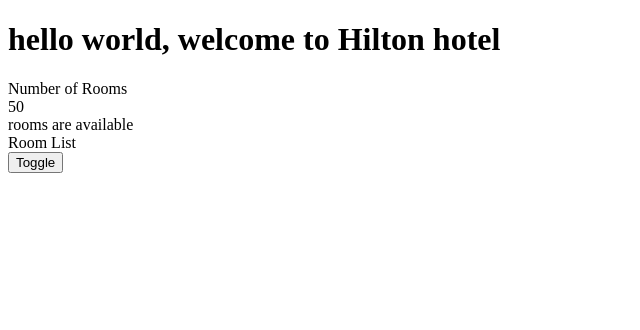
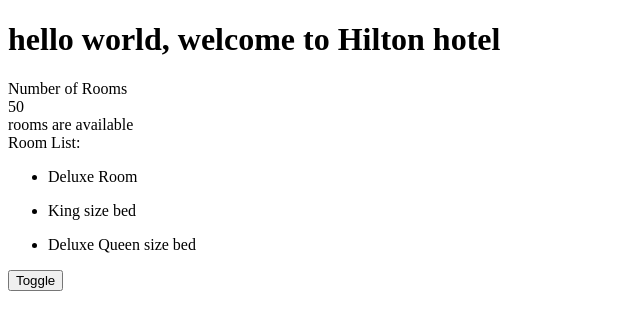
Before and after one commit to osefatul/angular, an Angular app in the folder tutorials/angular/hotelInventory/: page / in a window 1280 px wide. Shown: the top 330 px of the page, without its empty margins (0-640 px from the left). Built offline with nearby package versions, Linux system fonts and the light colour scheme.

Commit message:
*ngFor is used for roomsList

```diff
--- a/tutorials/angular/hotelInventory/src/app/rooms/rooms.component.html
+++ b/tutorials/angular/hotelInventory/src/app/rooms/rooms.component.html
@@ -12,11 +12,17 @@
 </div>
 
 <!-- Using trinary operation in Angular -->
-{{rooms.availableRooms? "rooms are available": "rooms are not available" }}
+{{rooms.availableRooms && "rooms are available" }}
 
 <div *ngIf="rooms.availableRooms >0 ">
-    Room List
+    Room List:
+    <ul *ngFor="let room of roomList">
+        <li>
+            {{room.roomType}}
+        </li>
+    </ul>
 </div>
+
 
 <button (click)="toggle()">
     Toggle
--- a/tutorials/angular/hotelInventory/src/app/rooms/rooms.component.ts
+++ b/tutorials/angular/hotelInventory/src/app/rooms/rooms.component.ts
@@ -1,5 +1,5 @@
 import { Component } from '@angular/core';
-import { Room } from './rooms';
+import { Room, RoomList } from './rooms';
 
 @Component({
   selector: 'app-rooms',
@@ -22,6 +22,33 @@
     totalRooms: 50,
   }
 
+  roomList: RoomList[] = [
+    {
+      roomType: "Deluxe Room",
+      amenities: "Air Conditioner, Free Wifi",
+      price: 400,
+      photos:"https://images.unsplash.com/photo-1615874959474-d609969a20ed?ixlib=rb-4.0.3&ixid=MnwxMjA3fDB8MHxzZWFyY2h8M3x8YmVkcm9vbXxlbnwwfHwwfHw%3D&w=1000&q=80",
+      checkInTime: new Date('11-Feb-2023'),
+      checkOutTime: new Date('18-Feb-2023')
+    },
+    {
+      roomType: "King size bed",
+      amenities: "Air Conditioner, Free Wifi",
+      price: 300,
+      photos:"https://images.unsplash.com/photo-1615874959474-d609969a20ed?ixlib=rb-4.0.3&ixid=MnwxMjA3fDB8MHxzZWFyY2h8M3x8YmVkcm9vbXxlbnwwfHwwfHw%3D&w=1000&q=80",
+      checkInTime: new Date('11-Feb-2023'),
+      checkOutTime: new Date('18-Feb-2023')
+    },
+    {
+      roomType: "Deluxe Queen size bed",
+      amenities: "Air Conditioner, Free Wifi",
+      price: 400,
+      photos:"https://images.unsplash.com/photo-1615874959474-d609969a20ed?ixlib=rb-4.0.3&ixid=MnwxMjA3fDB8MHxzZWFyY2h8M3x8YmVkcm9vbXxlbnwwfHwwfHw%3D&w=1000&q=80",
+      checkInTime: new Date('11-Feb-2023'),
+      checkOutTime: new Date('18-Feb-2023')
+    }
+  ]
+
 
   toggle(){
     this.hideRooms = !this.hideRooms; //toggle the value
```
Also changed, not shown: tutorials/angular/hotelInventory/src/app/rooms/rooms.ts (+9 -0 lines).
